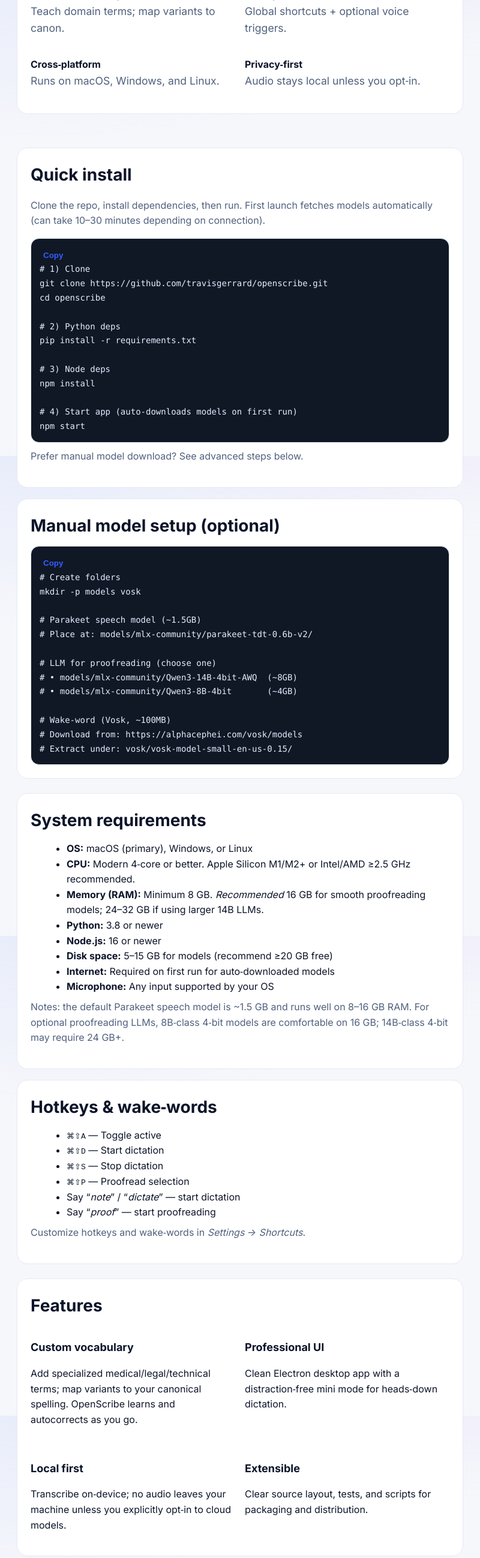
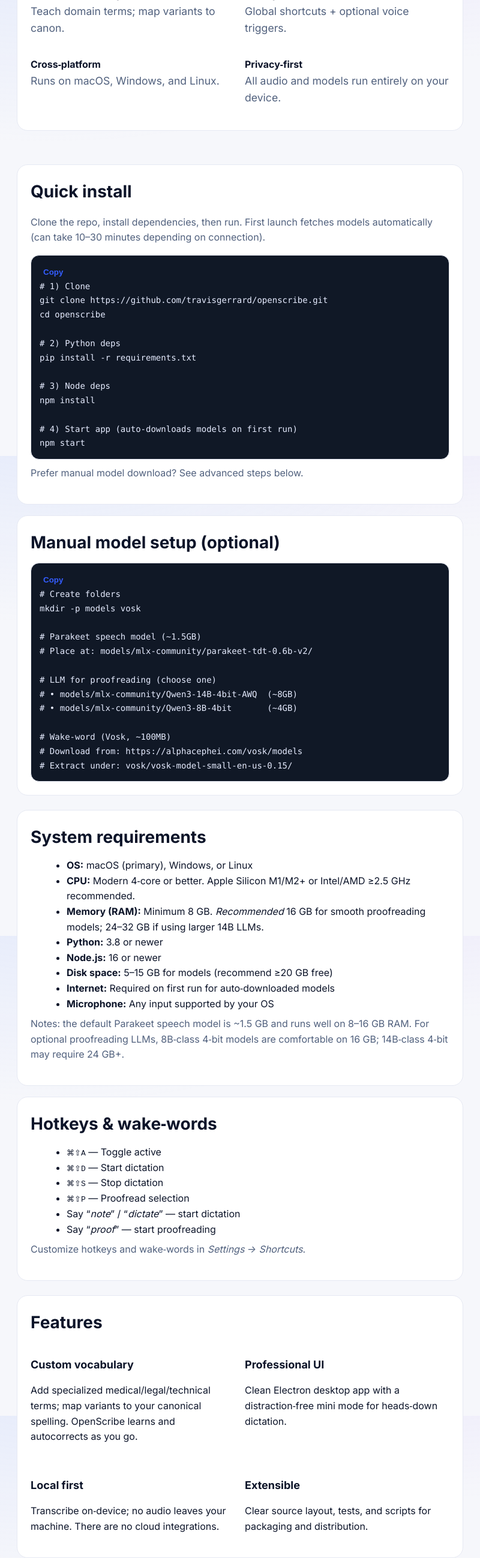
Before and after one commit to travisgerrard/openscribe, an Electron app: page index.html in a window 800 px wide. Shown: the part 840-3437 px from the top of the page at 60% size. Drawn offline with Linux system fonts and the light colour scheme.

Commit message:
Update index.html
Made it clear everything is on device

```diff
--- a/index.html
+++ b/index.html
@@ -135,7 +135,7 @@
           </div>
           <div>
             <strong>Privacy‑first</strong>
-            <p class="muted">Audio stays local unless you opt‑in.</p>
+            <p class="muted">All audio and models run entirely on your device.</p>
           </div>
         </div>
       </div>
@@ -226,7 +226,7 @@
         </div>
         <div>
           <h3>Local first</h3>
-          <p>Transcribe on‑device; no audio leaves your machine unless you explicitly opt‑in to cloud models.</p>
+          <p>Transcribe on‑device; no audio leaves your machine. There are no cloud integrations.</p>
         </div>
         <div>
           <h3>Extensible</h3>
@@ -263,7 +263,7 @@
 
     <section style="margin-top:24px" class="card">
       <h2 style="margin-top:0">Privacy</h2>
-      <p>OpenScribe processes audio locally by default. No recordings are sent to external servers unless you explicitly enable cloud model integrations.</p>
+      <p>OpenScribe processes audio locally. No recordings are sent to external servers, and this build includes no cloud model integrations.</p>
     </section>
   </main>
 
```
